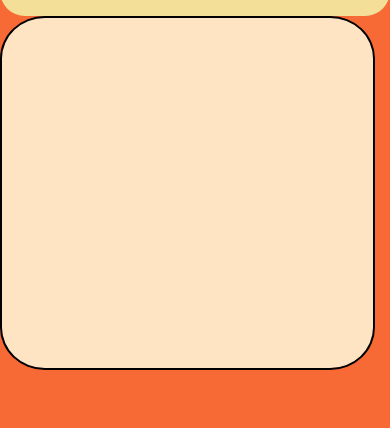
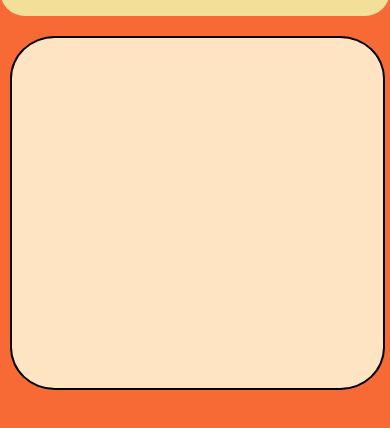
Before and after one commit to AKILESH-H/Navaratri, a plain HTML site: page index.html in a window 390 px wide. Shown: the part 54-482 px from the top of the page. Drawn offline with Linux system fonts and the light colour scheme; a web font is replaced by a local one.

Commit message:
Add files via upload

```diff
--- a/style.css
+++ b/style.css
@@ -49,7 +49,7 @@ body {
     }
 
     .fr1 {
-        margin:0px;
+        margin:20px 10px;
         width: 90%; /* Slightly smaller container */
         height: 400px; /* Adjust height for mobile */
     }
```
